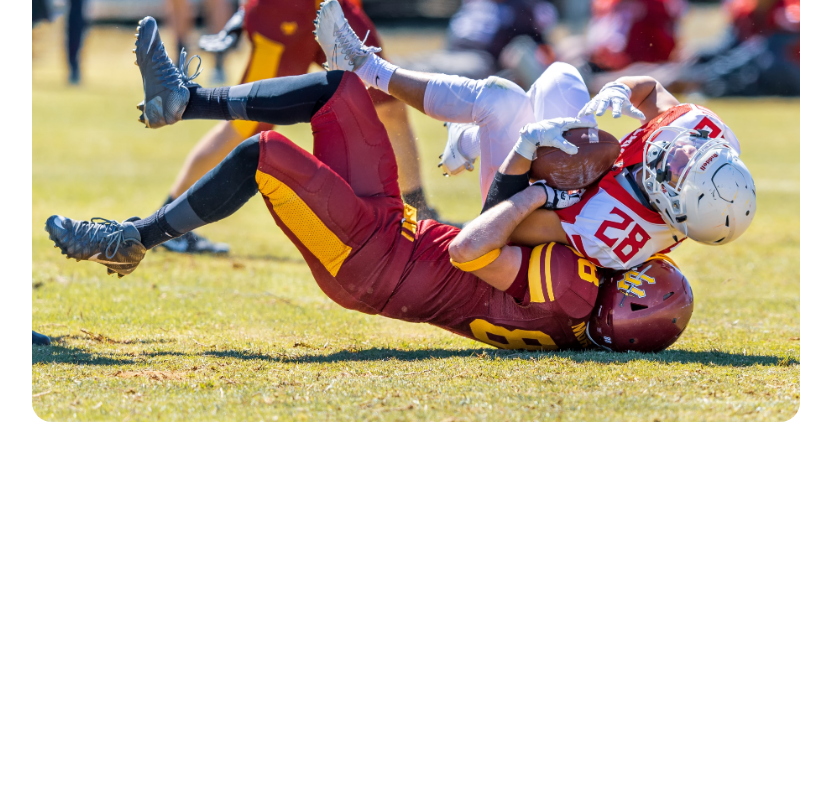
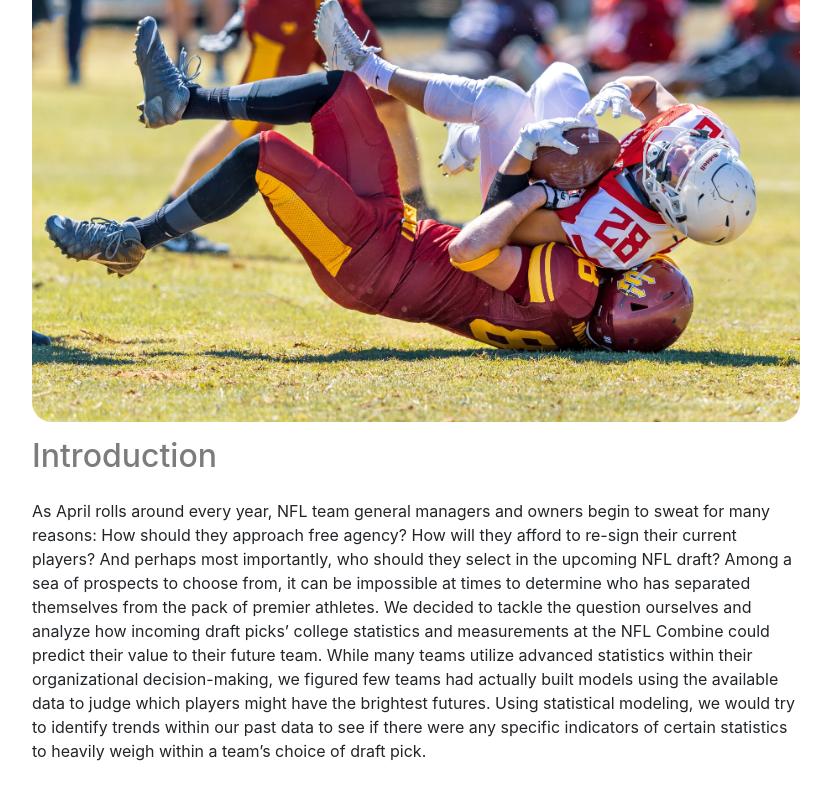
Before and after one commit to JaxonMoffitt/sports-analytics-project, a React (Create React App) app: page / in a window 1280 px wide. Shown: the part 388-1188 px from the top of the page, without its empty margins (224-1055 px from the left). Built offline with nearby package versions, Linux system fonts and the light colour scheme.

Commit message:
added text styles

```diff
--- a/src/Components/About.css
+++ b/src/Components/About.css
@@ -42,6 +42,22 @@ h4, h6 {
     color: #7C7C7C;
 }
 
+.body-text {
+    text-align: left;
+    overflow-wrap: normal;
+    width: 60%;
+    padding-top: 15px;
+    font-size: medium;
+}
+
+.header-text {
+    text-align: left;
+    overflow-wrap: normal;
+    width: 60%;
+    color: #7C7C7C;
+    padding-top: 15px;
+}
+
 .line {
     content: " ";
     border: 1px solid #D64933;
--- a/src/Components/About.js
+++ b/src/Components/About.js
@@ -20,6 +20,17 @@ function About() {
         <div style={{display: 'flex',  justifyContent:'center'}} >
             <img src={headerImage} className="App-logo align" alt="logo" width='100%' height='100%'/>
         </div>
+        <div style={{display: 'flex',  justifyContent:'center'}} >
+            <h2 className="header-text">Introduction</h2>
+        </div>
+        <div style={{display: 'flex',  justifyContent:'center'}} >
+            <p className="body-text">
+            As April rolls around every year, NFL team general managers and owners begin to sweat for many reasons: How should they approach free agency? How will they afford to re-sign their current players? And perhaps most importantly, who should they select in the upcoming NFL draft? Among a sea of prospects to choose from, it can be impossible at times to determine who has separated themselves from the pack of premier athletes. We decided to tackle the question ourselves and analyze how incoming draft picks’ college statistics and measurements at the NFL Combine could predict their value to their future team. While many teams utilize advanced statistics within their organizational decision-making, we figured few teams had actually built models using the available data to judge which players might have the brightest futures. Using statistical modeling, we would try to identify trends within our past data to see if there were any specific indicators of certain statistics to heavily weigh within a team’s choice of draft pick.
+            </p>
+        </div>
+
+
+
         <div style={{display: 'flex',  justifyContent:'center', height: '500px'}} >
             <p></p>
         </div>
```
